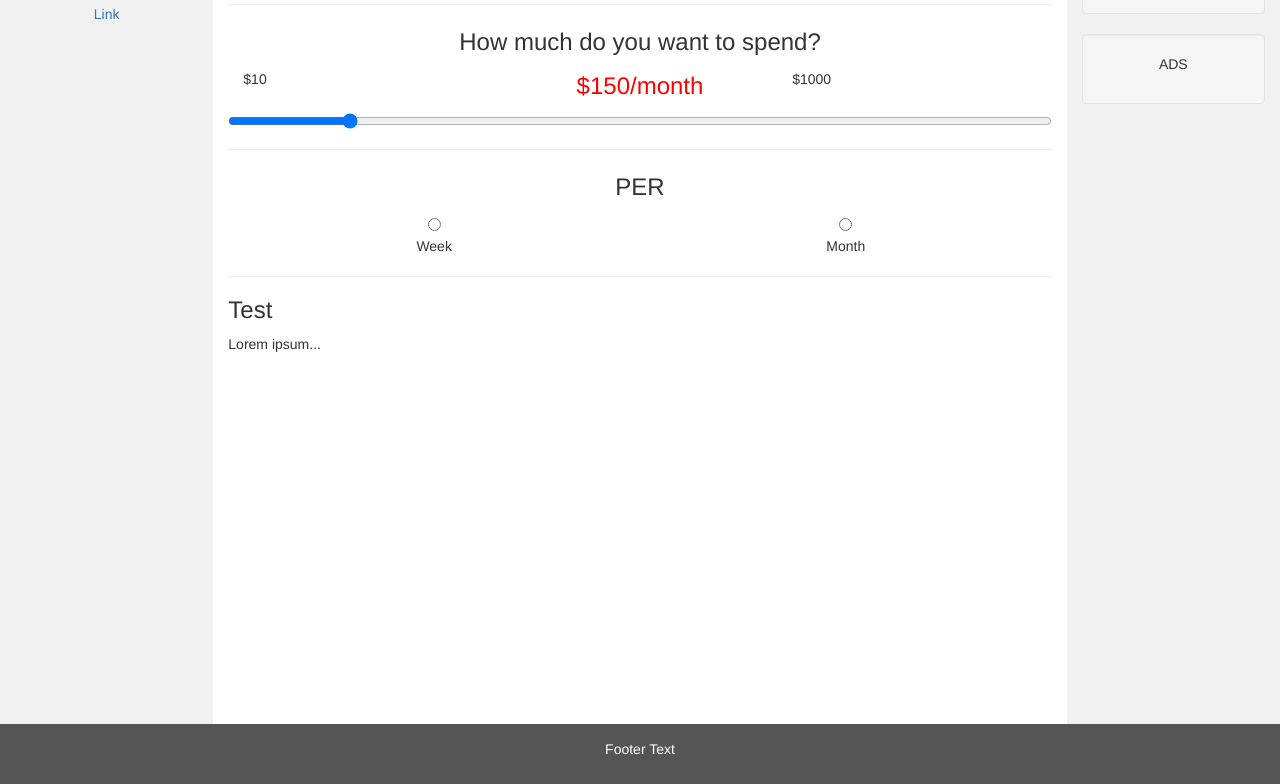
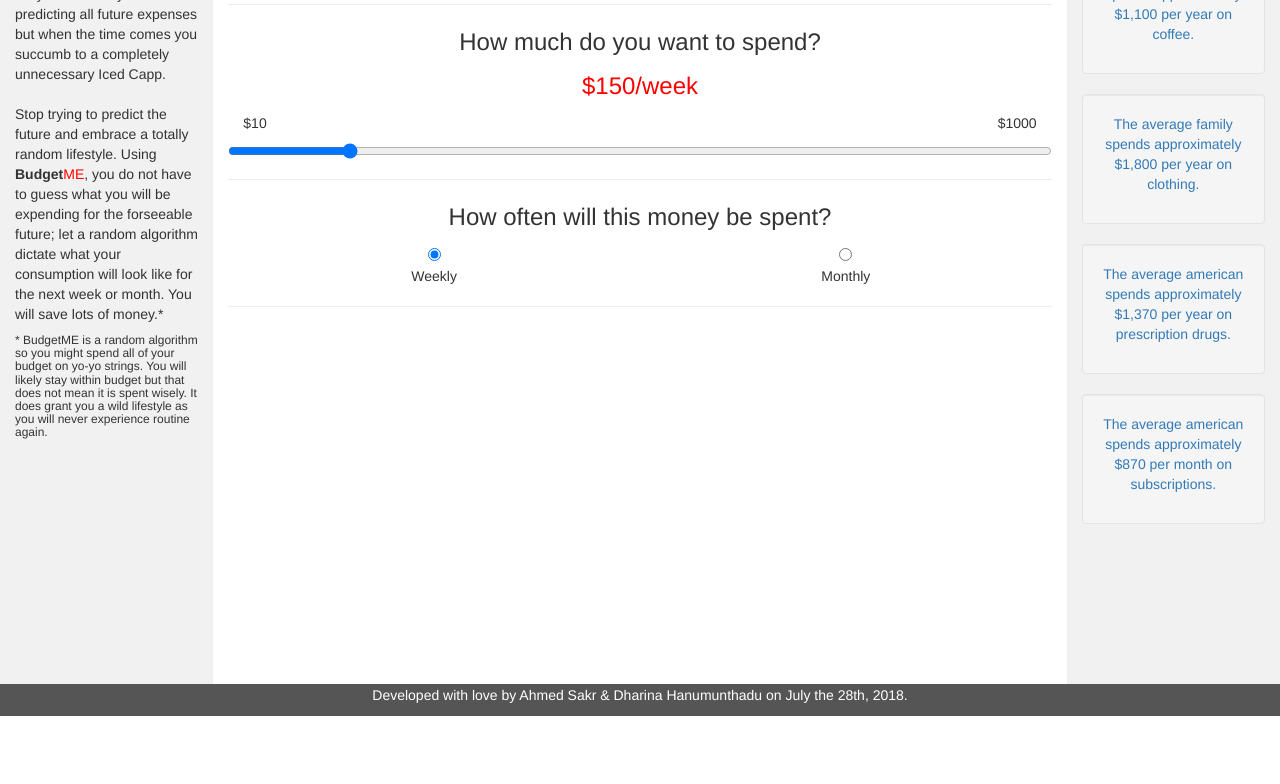
Before and after one commit to ahmedsakr/BudgetME, a plain HTML site: page ui/index.html in a window 1280 px wide. Shown: the part 76-860 px from the top of the page. After the commit the page ends 800 px from the top, so only its background shows below. Drawn offline with nearby package versions, Linux system fonts and the light colour scheme; files that its build step writes are made by us from their sources; files whose address does not match are found by name.

Commit message:
Filled the input interface with content

```diff
--- a/app.js
+++ b/app.js
@@ -6,6 +6,7 @@ var path = require('path')
 var app = express()
 app.use(express.static(__dirname + '/ui/style'));
 app.use(express.static(__dirname + '/ui/js'));
+app.use(express.static(__dirname + '/ui/images'));
 
 
 // Send the default webpage to the user
--- a/ui/index.html
+++ b/ui/index.html
@@ -1,7 +1,7 @@
 <!DOCTYPE html>
 <html lang="en">
     <head>
-        <title>Bootstrap Example</title>
+        <title>BudgetME - Budget Randomizer</title>
         <meta charset="utf-8">
         <meta name="viewport" content="width=device-width, initial-scale=1">
         <link rel="stylesheet" href="style.css">
@@ -14,10 +14,22 @@
 
         <div class="container-fluid text-center">
             <div class="row content">
-                <div class="col-sm-2 sidenav">
-                    <p><a href="#">Link</a></p>
-                    <p><a href="#">Link</a></p>
-                    <p><a href="#">Link</a></p>
+                <div style="text-align: left" class="col-sm-2 sidenav">
+
+                    <p>
+                    Stop lying to yourself - your budgeting skills are bad.
+                    You tell yourself that you excel at predicting all future expenses but when the time comes you succumb to a
+                    completely unnecessary Iced Capp.
+                    <br><br>
+                    Stop trying to predict the future and embrace a totally random lifestyle. Using <strong>Budget</strong><span style="color:red">ME</span>,
+                    you do not have to guess what you will be expending for the forseeable future; let a random algorithm dictate
+                    what your consumption will look like for the next week or month. You will save lots of money.*
+                    </p>
+
+                    <h6>
+                    * BudgetME is a random algorithm so you might spend all of your budget on yo-yo strings. You will likely stay within
+                    budget but that does not mean it is spent wisely. It does grant you a wild lifestyle as you will never experience routine again.
+                    </h6>
                 </div>
                 <div id ="main" class="col-sm-8 text-left">
                     <div id="main-header" class="main-center">
@@ -26,38 +38,50 @@
                     <hr>
                     <div>
                         <p class="main-center input-question" >How much do you want to spend?</p>
-                        <p class="pagination-left col-sm-4">$10</p>
-                        <p class="col-sm-4 main-center" id="spend-value">$150/week</p>
-                        <p class="pagination-right col-sm-4">$1000</p>
+                        <p class="col-sm-12 main-center" id="spend-value">$150/week</p>
+                        <p class="pagination-left col-sm-6">$10</p>
+                        <p style="text-align: right" class="pagination-right col-sm-6">$1000</p>
                         <input type="range" min="10" max="1000" value="150" id="spend-slider" oninput="updateSpendValue()">
                     </div>
                     <hr>
                     <div class="main-center">
-                        <p class="main-center input-question" >PER</p>
+                        <p class="main-center input-question" >How often will this money be spent?</p>
                         <div class="pagination-centered col-sm-6">
-                            <input type="radio" name="interval" value="week" oninput="updateSpendValue()"><p>Week</p>
+                            <input type="radio" name="interval" value="week" checked oninput="updateSpendValue()"><p>Weekly</p>
                         </div>
                         <div class="pagination-centered">
-                            <input type="radio" name="interval" value="month" oninput="updateSpendValue()"><p>Month</p>
+                            <input type="radio" name="interval" value="month" oninput="updateSpendValue()"><p>Monthly</p>
                         </div>
                     </div>
                     <hr>
-                    <h3>Test</h3>
-                    <p>Lorem ipsum...</p>
                 </div>
                 <div class="col-sm-2 sidenav">
                     <div class="well">
-                        <p>ADS</p>
+                        <a href="http://www.foxnews.com/food-drink/2017/01/18/millennials-are-spending-more-money-on-coffee-than-retirement-plans.html" target="_blank">
+                            <p>The average american spends approximately $1,100 per year on coffee.</p>
+                        </a>
                     </div>
                     <div class="well">
-                        <p>ADS</p>
+                        <a href="https://www.creditdonkey.com/average-cost-clothing-per-month.html" target="_blank">
+                        <p>The average family spends approximately $1,800 per year on clothing.</p>
+                        </a>
+                    </div>
+                    <div class="well">
+                        <a href="https://www.fool.com/investing/general/2015/12/12/the-average-american-spends-this-much-on-prescript.aspx" target="_blank">
+                            <p>The average american spends approximately $1,370 per year on prescription drugs.</p>
+                        </a>
+                    </div>
+                    <div class="well">
+                        <a href="https://venturebeat.com/2012/12/11/the-average-american-spends-857-on-monthly-subscriptions-infographic/" target="_blank">
+                            <p>The average american spends approximately $870 per month on subscriptions.</p>
+                        </a>
                     </div>
                 </div>
             </div>
         </div>
 
         <footer class="container-fluid text-center">
-            <p>Footer Text</p>
+            <p>Developed with love by Ahmed Sakr & Dharina Hanumunthadu on July the 28th, 2018.</p>
         </footer>
 
     </body>
--- a/ui/style/style.css
+++ b/ui/style/style.css
@@ -8,7 +8,7 @@
 
 /* Set gray background color and 100% height */
 .sidenav {
-    height: 100vh;
+    height: 95vh;
     padding-top: 20px;
     background-color: #f1f1f1;
 }
@@ -17,7 +17,7 @@
 footer {
     background-color: #555;
     color: white;
-    padding: 15px;
+    padding: 1px;
 }
 
 /* On small screens, set height to 'auto' for sidenav and grid */
@@ -33,6 +33,20 @@ footer {
     text-align: center;
 }
 
+#spend-slider {
+    border-radius: 10px;
+}
+
+#spend-slider::-moz-range-thumb {
+    width: 20px;
+    height: 20px;
+    background-color: red;
+    background-image: url('dollar-resized.png');
+    background-position: center;
+    border-radius: 100%;
+    cursor: pointer;
+}
+
 #main-header > h1:after {
     content: "ME";
     color: red;
```
Also changed, not shown: ui/images/dollar-resized.png (added).
